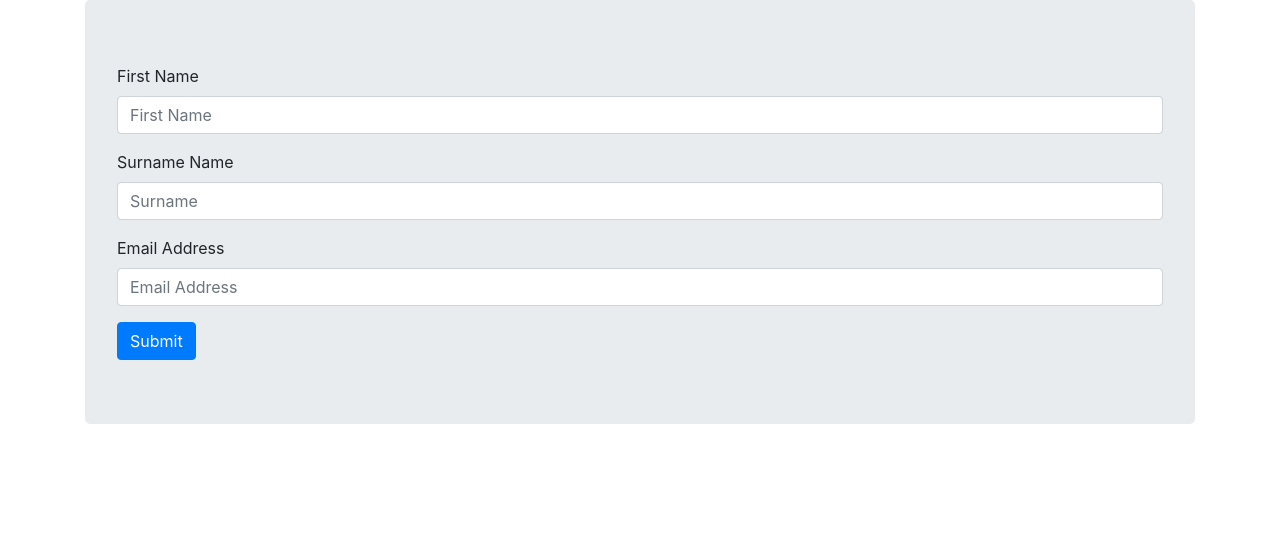
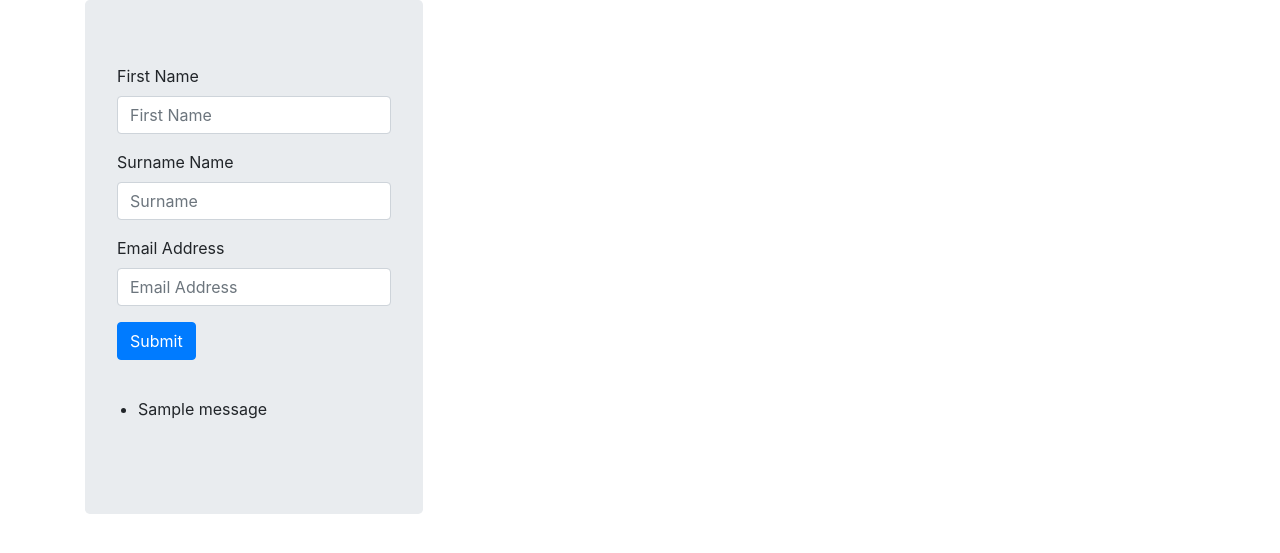
Before and after one commit to GarethMellon/selenium_data_test, a Flask app: page / in a window 1280 px wide. Shown: the top 553 px of the page. Run offline with Flask 2, Linux system fonts and the light colour scheme; one stand-in notice (Sample message) is shown; some libraries are stand-ins or nearby versions.

Commit message:
Set app form to save details to MongoDB and provide user feedback.

```diff
--- a/app.py
+++ b/app.py
@@ -1,9 +1,26 @@
-from flask import Flask, render_template
+from flask import Flask, render_template, request, redirect, url_for, flash
+from mongo_connect import mongo_connect
+import os
+
 app = Flask(__name__)
 
-@app.route("/")
-def hello():
+
+@app.route("/", methods=['GET', 'POST'])
+def home():
+    if request.method == 'POST':
+        data = ({"fname": request.form['fname'], "sname": request.form['sname'], "email": request.form['email']})
+        try:
+            coll = mongo_connect()
+            coll.insert_one(data)
+            flash("Your data has been submitted")
+        except Exception as ex:
+            flash("There was an error with the data {}".format(ex))
+
+        return redirect(url_for('home'))
+
     return render_template("index.html")
 
+
 if __name__ == '__main__':
+    app.secret_key = os.environ.get('secret_key')
     app.run(debug=True, use_debugger=False, use_reloader=False, passthrough_errors=True)
--- a/templates/index.html
+++ b/templates/index.html
@@ -19,25 +19,37 @@
 </head>
 <body>
 <div class="container">
+    <div class="row col-xs-12 col-sm-12 col-md-12 col-lg-12">
         <div class="jumbotron">
-        <form>
+            <form method="POST">
                 <div class="form-group">
                     <label for="fname">First Name</label>
-                <input type="text" class="form-control" id="fname" aria-describedby="firstName"
+                    <input type="text" class="form-control" id="fname" name="fname" aria-describedby="firstName"
                            placeholder="First Name">
                 </div>
                 <div class="form-group">
                     <label for="sname">Surname Name</label>
-                <input type="text" class="form-control" id="fname" aria-describedby="surnameName"
+                    <input type="text" class="form-control" id="sname" name="sname" aria-describedby="surnameName"
                            placeholder="Surname">
                 </div>
                 <div class="form-group">
                     <label for="email">Email Address</label>
-                <input type="email" class="form-control" id="email" aria-describedby="email"
+                    <input type="email" class="form-control" id="email" name="email" aria-describedby="email"
                            placeholder="Email Address">
                 </div>
                 <button type="submit" class="btn btn-primary">Submit</button>
             </form>
+            <br>
+            {% with messages = get_flashed_messages() %}
+            {% if messages %}
+            <ul class="alert">
+                {% for message in messages %}
+                <li>{{ message }}</li>
+                {% endfor %}
+            </ul>
+            {% endif %}
+            {% endwith %}
+        </div>
     </div>
 </div>
 
```
Lines whose indentation alone changed are shown as unchanged.
